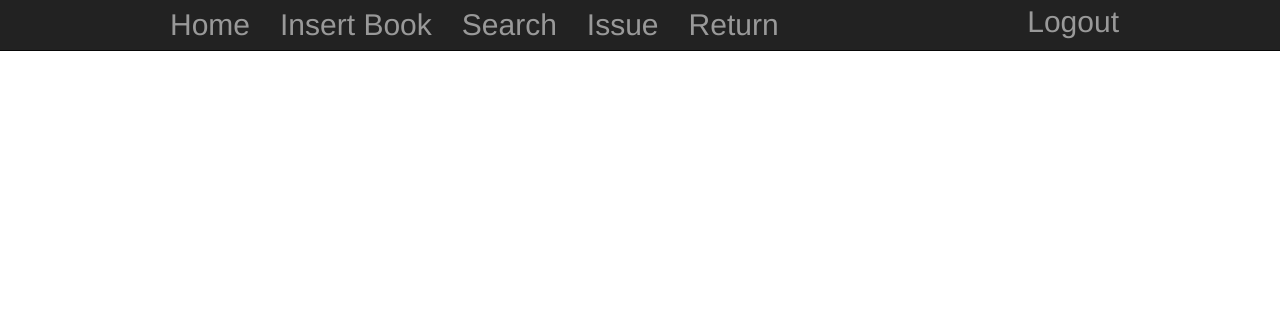
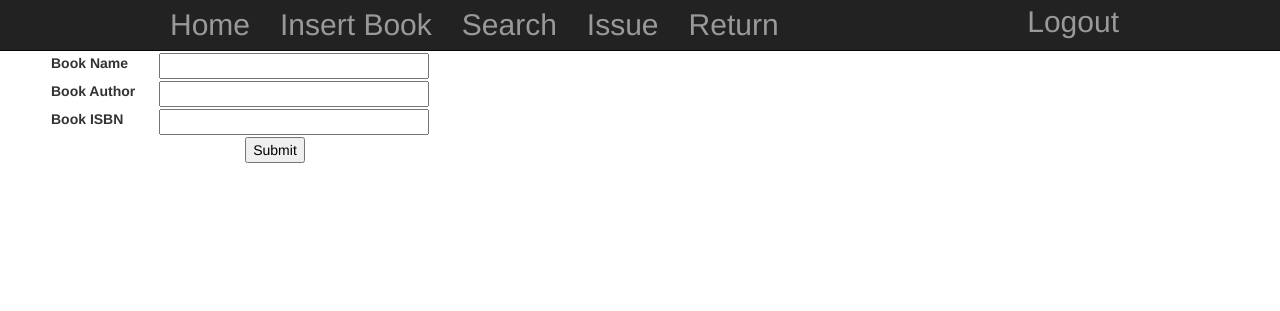
Before and after one commit to kkanwariya/project, a PHP site: page /website/search.php in a window 1280 px wide. Shown: the top 311 px of the page. Run offline with PHP 8.4, Linux system fonts and the light colour scheme; the visitor is signed in with stand-in values (Sample User, id 1); some libraries are stand-ins or nearby versions.

Commit message:
Searching added

```diff
--- a/website/search.php
+++ b/website/search.php
@@ -55,9 +55,49 @@
     <!-- check if the session is set. if it is display the home page of the user -->';
         // <a class="navbar-brand" href="./index.php" style="font-size:30px;">'.$_SESSION['username'].'</a>
         //display content;
-      }
-  //display the search content
-  ?>
+      }?>
+
+    <form name="htmlform" method="post" action="update.php">
+    <table width="450px">
+    <td valign="top">
+     <input  type="hidden" name="id" maxlength="30" size="30" value="Search">
+    </td>
+    <tr>
+     <td valign="top">
+      <label>Book Name</label>
+     </td>
+     <td valign="top">
+      <input  type="text" name="bname" maxlength="50" size="30">
+     </td>
+    </tr>
+
+    <tr>
+     <td valign="top">
+      <label>Book Author</label>
+     </td>
+     <td valign="top">
+      <input  type="text" name="bauthor" maxlength="50" size="30">
+     </td>
+    </tr>
+
+   <tr>
+     <td valign="top">
+      <label>Book ISBN</label>
+     </td>
+     <td valign="top">
+      <input  type="text"  name="bisbn" maxlength="50" size="30">
+     </td>
+    </tr>
+
+    <tr>
+     <td colspan="2" style="text-align:center">
+      <input type="submit" value="Submit">
+     </td>
+    </tr>
+
+    </table>
+    </form>
+
     <!--================================================== -->
     <!-- Placed at the end of the document so the pages load faster -->
     <script src="https://code.jquery.com/jquery-1.10.2.min.js"></script>
```
Also changed, not shown: website/update.php (+50 -0 lines). Lines whose indentation alone changed are shown as unchanged.
